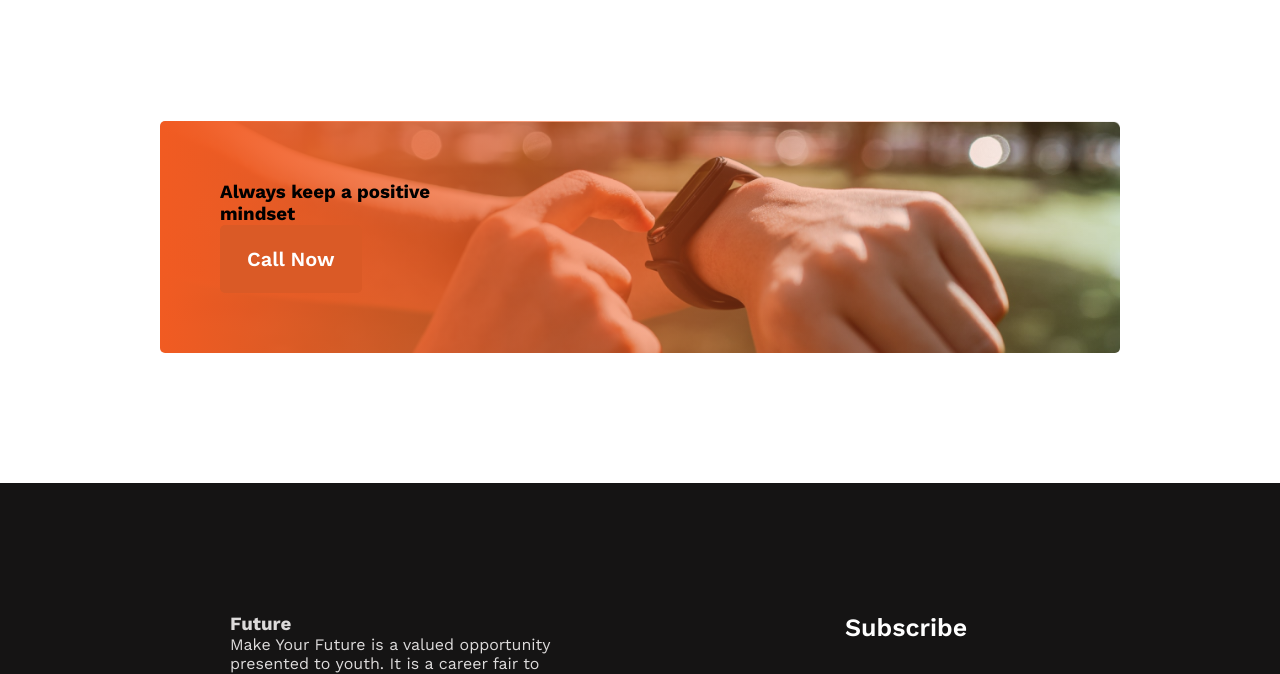
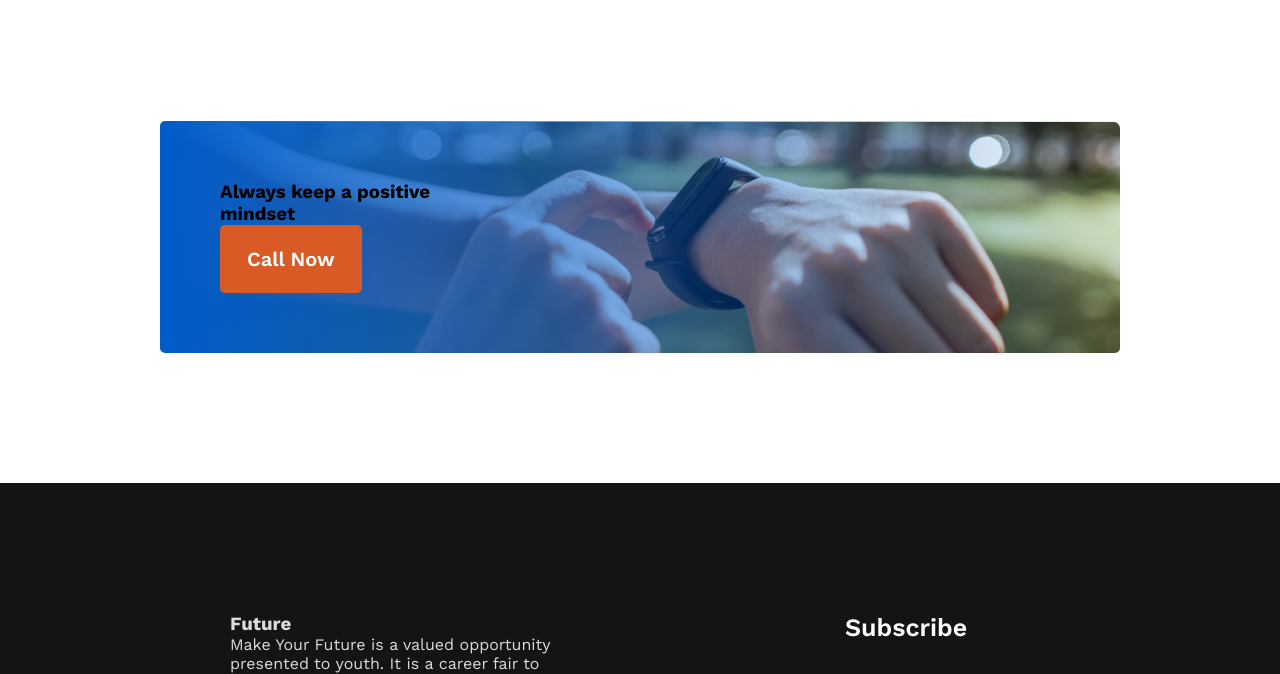
Before and after one commit to ma-aziz/first-assignment, a plain HTML site: page index.html in a window 1280 px wide. Shown: the part 2740-3414 px from the top of the page. Drawn offline with nearby package versions, Linux system fonts and the light colour scheme.

Commit message:
add gradient

```diff
--- a/css/style.css
+++ b/css/style.css
@@ -270,9 +270,9 @@ section {
   color: #f5446d;
 }
 
-/* contact section styles */
+/* gradient section styles */
 #contact-us {
-  background-image: linear-gradient(to right, #f15b22, rgba(241, 91, 34, 0)),
+  background-image: linear-gradient(to right, #005cca, rgba(241, 91, 34, 0)),
     url(../images/watch.png);
   background-repeat: no-repeat;
   background-size: cover;
```
